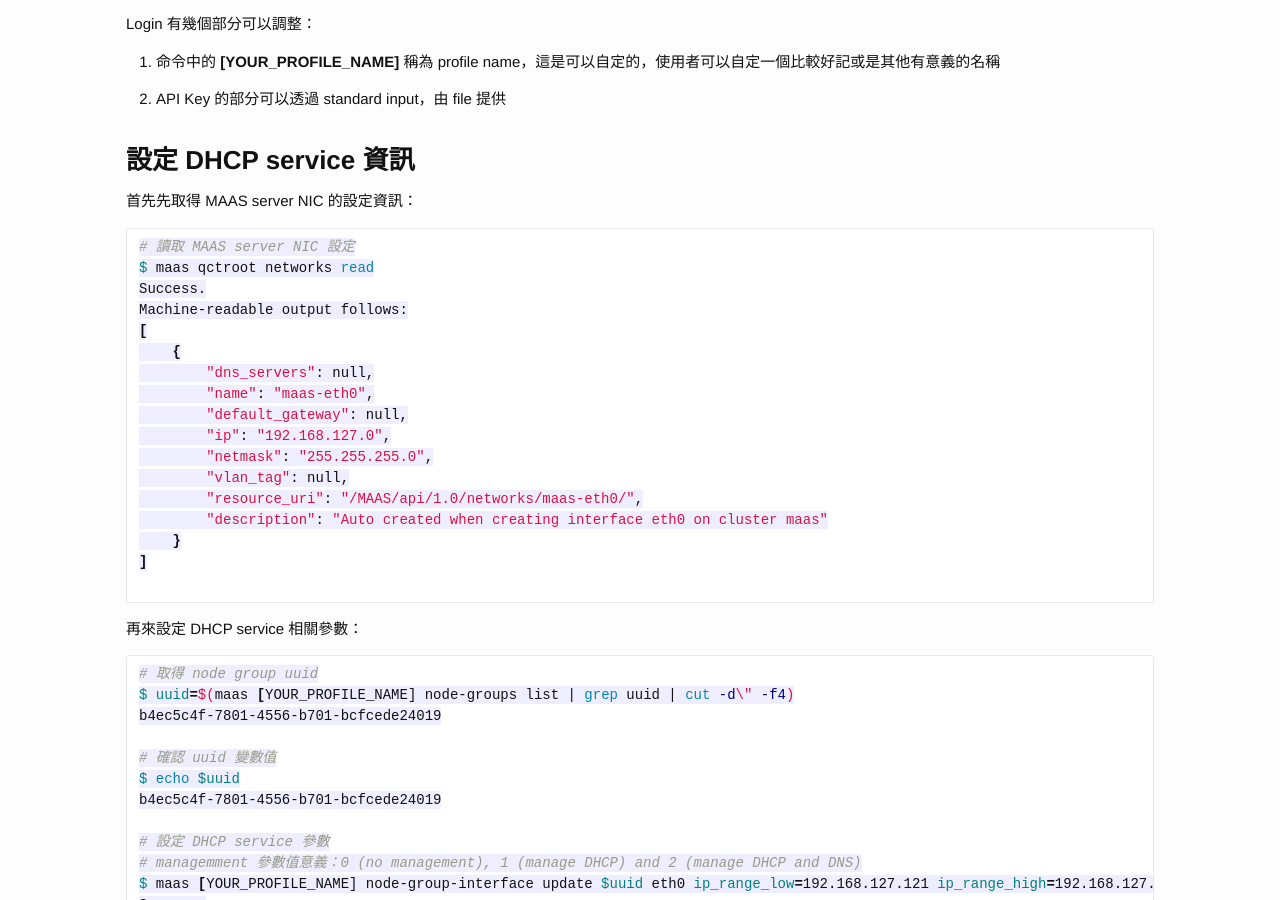
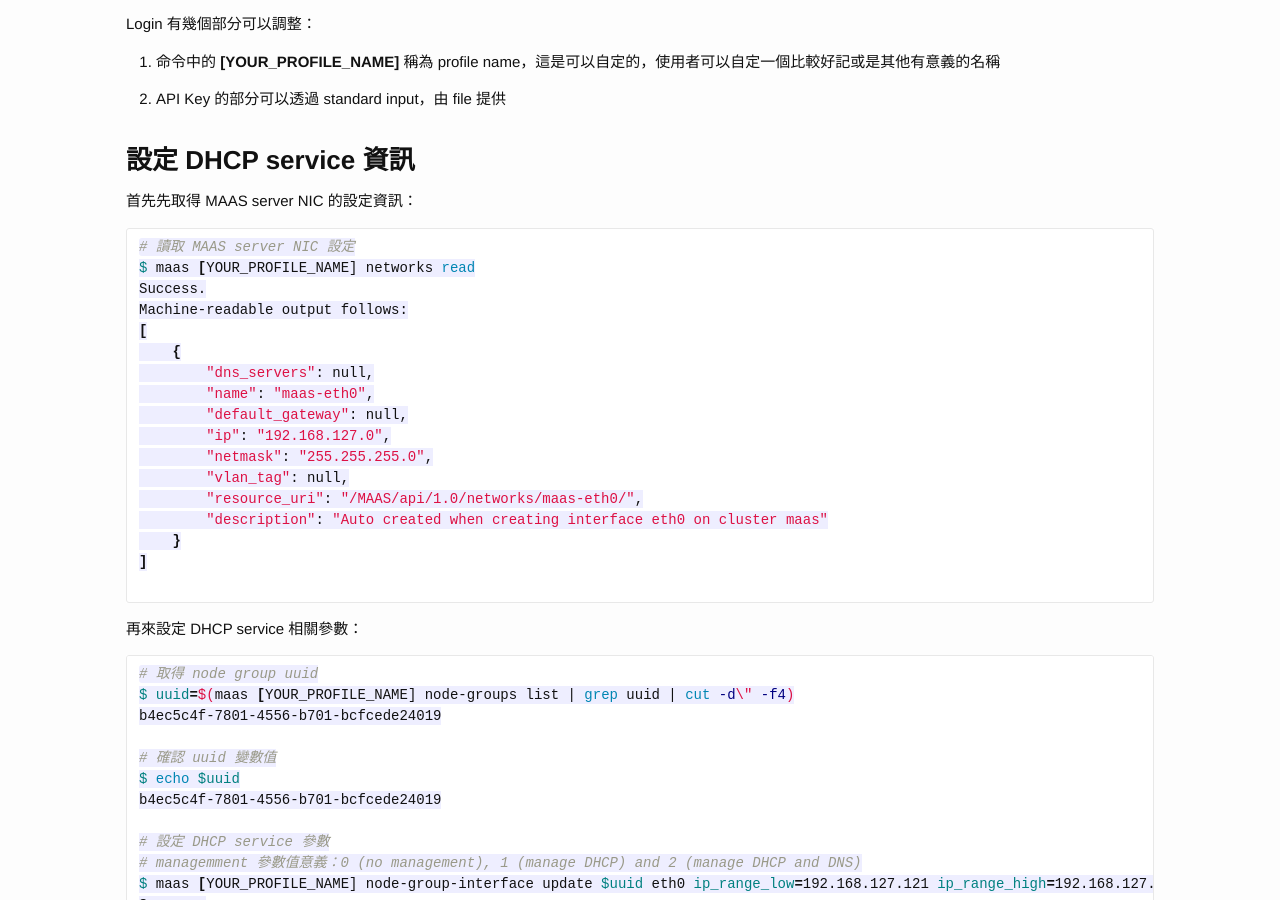
Before and after one commit to casper2048/godleon.github.io, a Jekyll site: the page built from _posts/2015-05-07-Ubuntu-MAAS-Install-Configure.md, in a window 1280 px wide and 900 px high, scrolled down 3451 px. Built offline with Jekyll 4.4.1, drawn with Linux system fonts in a browser that asks for light colours; Markdown is read by kramdown in place of the engine named in the settings; comment, search, counter and statistics services are not loaded.

Commit message:
Install & configure Ubuntu MAAS

````diff
--- a/_posts/2015-05-07-Ubuntu-MAAS-Install-Configure.md
+++ b/_posts/2015-05-07-Ubuntu-MAAS-Install-Configure.md
@@ -148,7 +148,7 @@
 
 ``` bash
 # 讀取 MAAS server NIC 設定
-$ maas qctroot networks read
+$ maas [YOUR_PROFILE_NAME] networks read
 Success.
 Machine-readable output follows:
 [
````
Also changed, not shown: other parts of _posts/2015-05-07-Ubuntu-MAAS-Install-Configure.md (+1 -1 lines).
